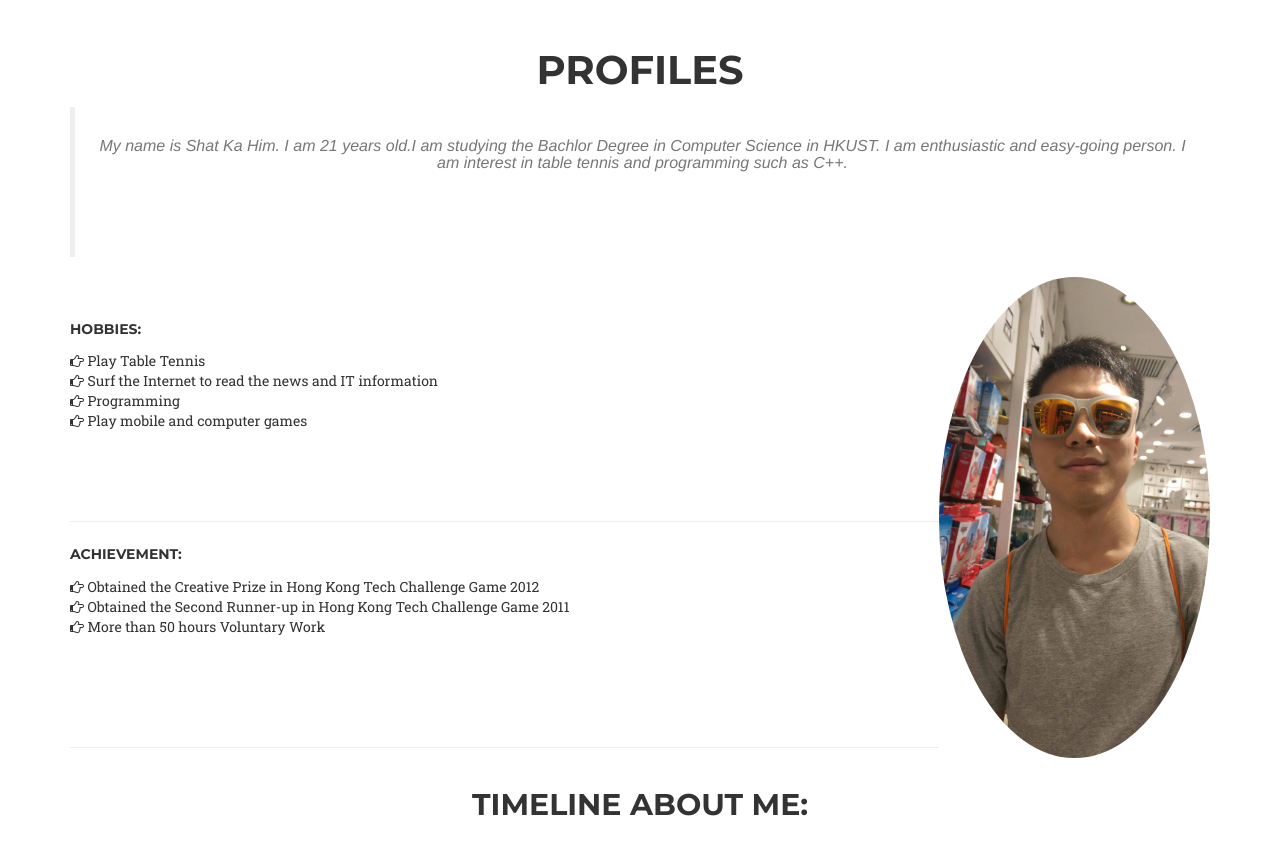
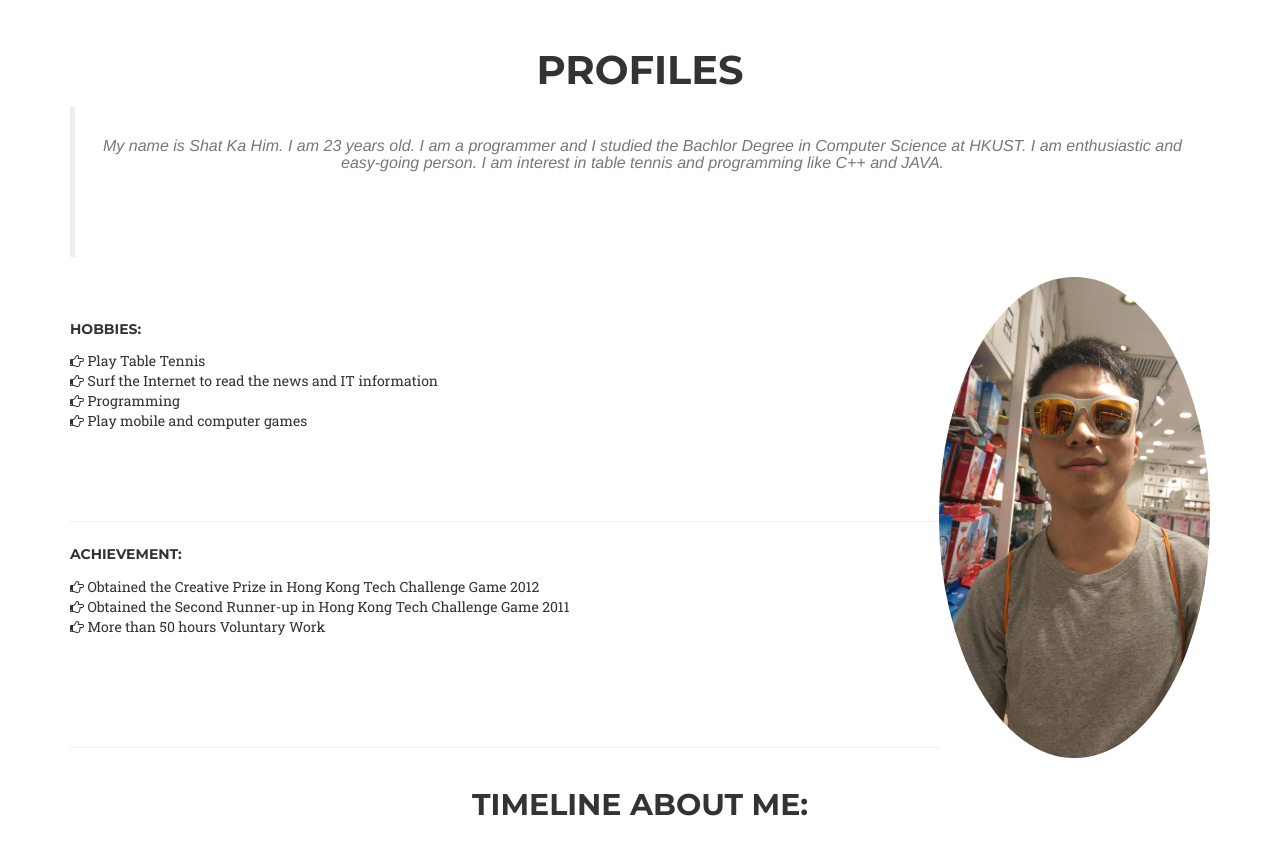
Before and after one commit to him428/him428.github.io, a website: page index.html in a window 1280 px wide. Shown: the part 800-1668 px from the top of the page. Drawn offline with nearby package versions, Linux system fonts and the light colour scheme; a web font is replaced by a local one.

Commit message:
Add files via upload
update personal info

```diff
--- a/index.html
+++ b/index.html
@@ -91,7 +91,7 @@
             <div class="row">
                 <div class="col-lg-12 text-center">
                     <h2 class="section-heading">Profiles</h2>
-                    <blockquote><h3 class="section-subheading text-muted">My name is Shat Ka Him. I am 21 years old.I am studying the Bachlor Degree in Computer Science in HKUST. I am enthusiastic and easy-going person. I am interest in table tennis and programming such as C++. </h3></blockquote>
+                    <blockquote><h3 class="section-subheading text-muted">My name is Shat Ka Him. I am 23 years old. I am a programmer and I studied the Bachlor Degree in Computer Science at HKUST. I am enthusiastic and easy-going person. I am interest in table tennis and programming like C++ and JAVA. </h3></blockquote>
 					<div align="left">
 					<img src="img/me.jpg" align="right" width="271" height="480" alt="me" class="img-responsive img-circle">
 					<br>
```
